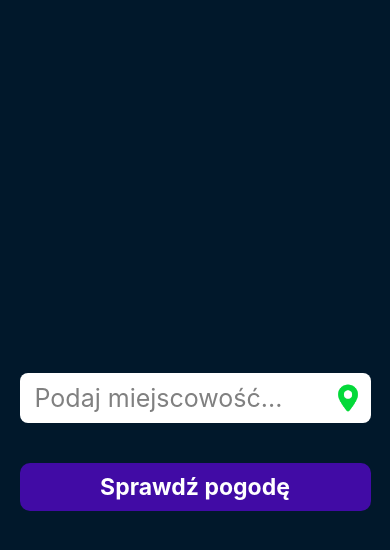
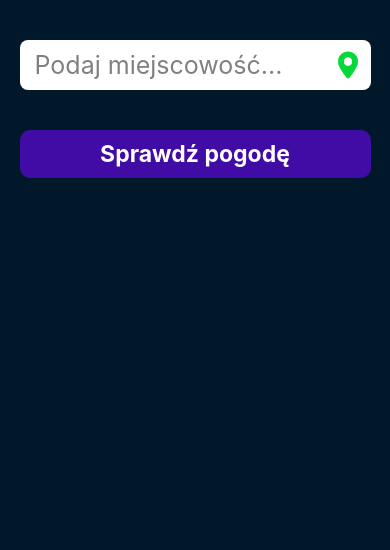
Before and after one commit to oliwierrosiak/meteoapp-native, a React Native app: screen / in a window 390 px wide. Shown: the top 550 px of the page. Built offline with nearby package versions, Linux system fonts and the light colour scheme.

Commit message:
Android keyboard error fixed at home screen

```diff
--- a/App.js
+++ b/App.js
@@ -38,15 +38,8 @@ export default function App() {
 
   return (
     <SafeAreaView style={[styles.container, Platform.OS === "android" && styles.saveAreaAndroid]}>
-        <KeyboardAvoidingView behavior={Platform.OS === "ios" ? "padding" : "height"} style={styles.avoidCon}>
 
-
-          <Routing route={route} setRoute={setRoute} searchValue={searchValue} setSearchValue={setSearchValue} getLoading={getLoading} weatherInfo={weatherInfo} setGetLoading={setGetLoading}/>
-
-
-        </KeyboardAvoidingView>
-
-
+      <Routing route={route} setRoute={setRoute} searchValue={searchValue} setSearchValue={setSearchValue} getLoading={getLoading} weatherInfo={weatherInfo} setGetLoading={setGetLoading}/>
 
     </SafeAreaView>
   );
--- a/src/screens/home/home.js
+++ b/src/screens/home/home.js
@@ -1,4 +1,4 @@
-import { Text, View, Image, TextInput, TouchableOpacity, KeyboardAvoidingView, TouchableWithoutFeedback, Keyboard, Pressable, ActivityIndicator } from "react-native"
+import { Text, View, Image, TextInput, TouchableOpacity, KeyboardAvoidingView, TouchableWithoutFeedback, Keyboard, Pressable, ActivityIndicator, Platform } from "react-native"
 import styles from "../../styles/homeStyle"
 import { useRef, useState } from "react"
 import getLocation from "../../services/getLoaction"
@@ -72,7 +72,8 @@ function Home(props)
     }
 
     return(
-        <TouchableWithoutFeedback onPress={Keyboard.dismiss}>
+        <TouchableWithoutFeedback onPress={Keyboard.dismiss} keyboardShouldPersistTaps="handled">
+        <KeyboardAvoidingView behavior={Platform.OS === "ios" ? "padding" : "height"} style={styles.avoidCon} keyboardShouldPersistTaps="handled">
         <View style={styles.container}>
             <View style={styles.content}>
                 <Image style={styles.image} source={require('../../../assets/logo2.png')} />
@@ -86,6 +87,7 @@ function Home(props)
                 <TouchableOpacity style={styles.button} onPress={search}><Text style={styles.buttonText}>Sprawdź pogodę</Text></TouchableOpacity>
             </View>
         </View>
+        </KeyboardAvoidingView>
         </TouchableWithoutFeedback>
     )
 }
--- a/src/styles/homeStyle.js
+++ b/src/styles/homeStyle.js
@@ -5,7 +5,7 @@ const styles = StyleSheet.create({
         height:`100%`,
         display:`flex`,
         justifyContent:"center",
-        alignItems:"center"
+        alignItems:"center",
     },
     content:{
         width:`90%`,
```
